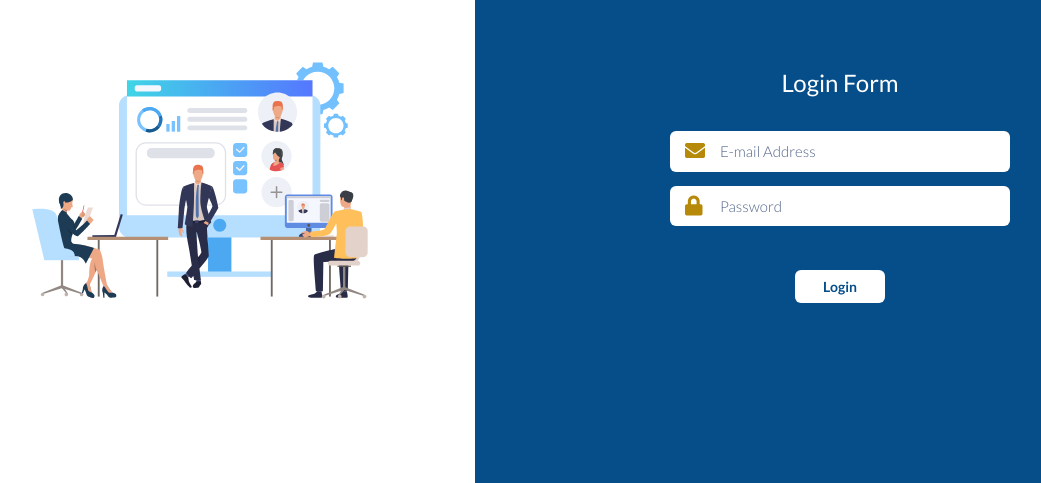
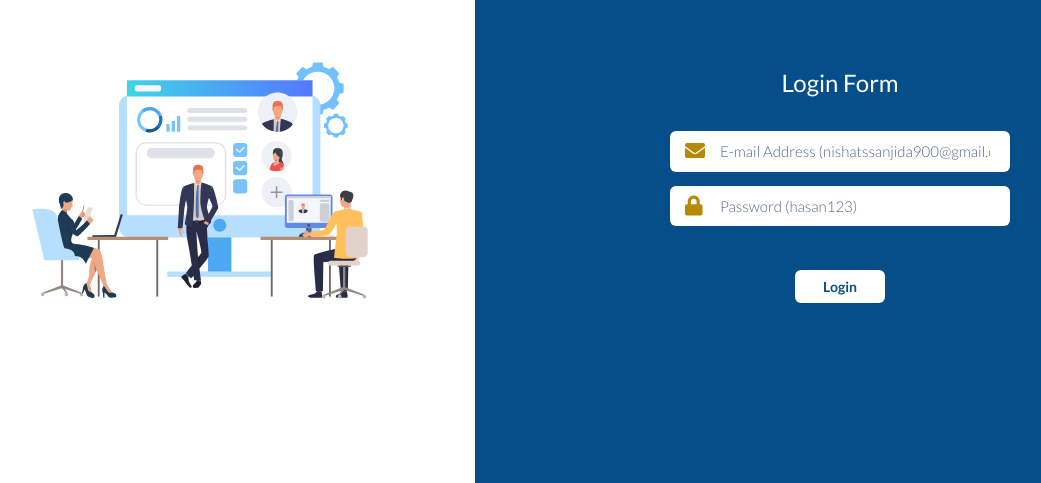
Before and after one commit to sadia1993-design/hrm, a PHP site: page / in a window 1280 px wide. Shown: the part 317-800 px from the top of the page, without its empty margins (75-1116 px from the left). Run offline with PHP 8.4, Linux system fonts and the light colour scheme; data comes from the database, SQL or seed files in the repository; data that the repository does not hold is empty; some libraries are stand-ins or nearby versions.

Commit message:
Update index.php

```diff
--- a/index.php
+++ b/index.php
@@ -73,11 +73,11 @@ if (isset($_POST['user'])) {
                         </div>
                         <form method="post" action="">
                             <div class="icon-attached d-flex">
-                                <input class="form-control" type="email" name="user" placeholder="E-mail Address" required>
+                                <input class="form-control" type="email" name="user" placeholder="E-mail Address (nishatssanjida900@gmail.com)" required>
                                 <i class="fas fa-envelope font-icon"></i>
                             </div>
                             <div class="icon-attached d-flex">
-                                <input class="form-control" type="password" name="passwd" placeholder="Password" required>
+                                <input class="form-control" type="password" name="passwd" placeholder="Password (hasan123)" required>
                                 <i class="fas fa-lock  font-icon"></i>
                             </div>
                             <div class="form-button text-center">
```
